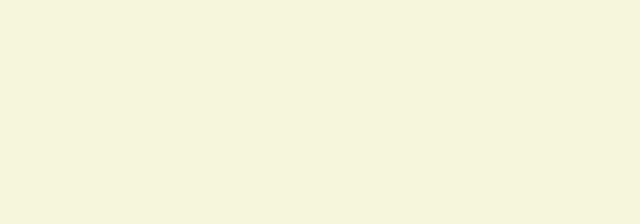
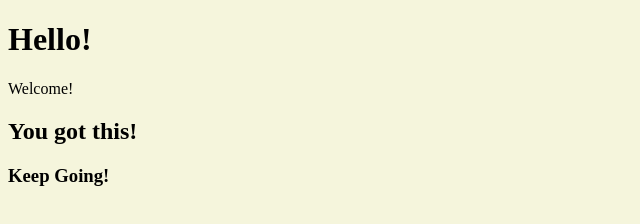
Before and after one commit to JalayaTy/github-tutorial, a plain HTML site: page index.html in a window 1280 px wide. Shown: the whole page, without its empty margins (0-640 px from the left). Drawn offline with Linux system fonts and the light colour scheme.

Commit message:
Added content
Added an h1, h2, h3 and p elements.

```diff
--- a/index.html
+++ b/index.html
@@ -8,13 +8,14 @@
 </head>
 <body>
     <header>
-
+        <h1> Hello! </h1>
+        <p> Welcome!</p>
     </header>
     <main>
-
+        <h2> You got this!</h2>
     </main>
     <footer>
-
+        <h3> Keep Going! </h3>
     </footer>
 </body>
 </html>
```
